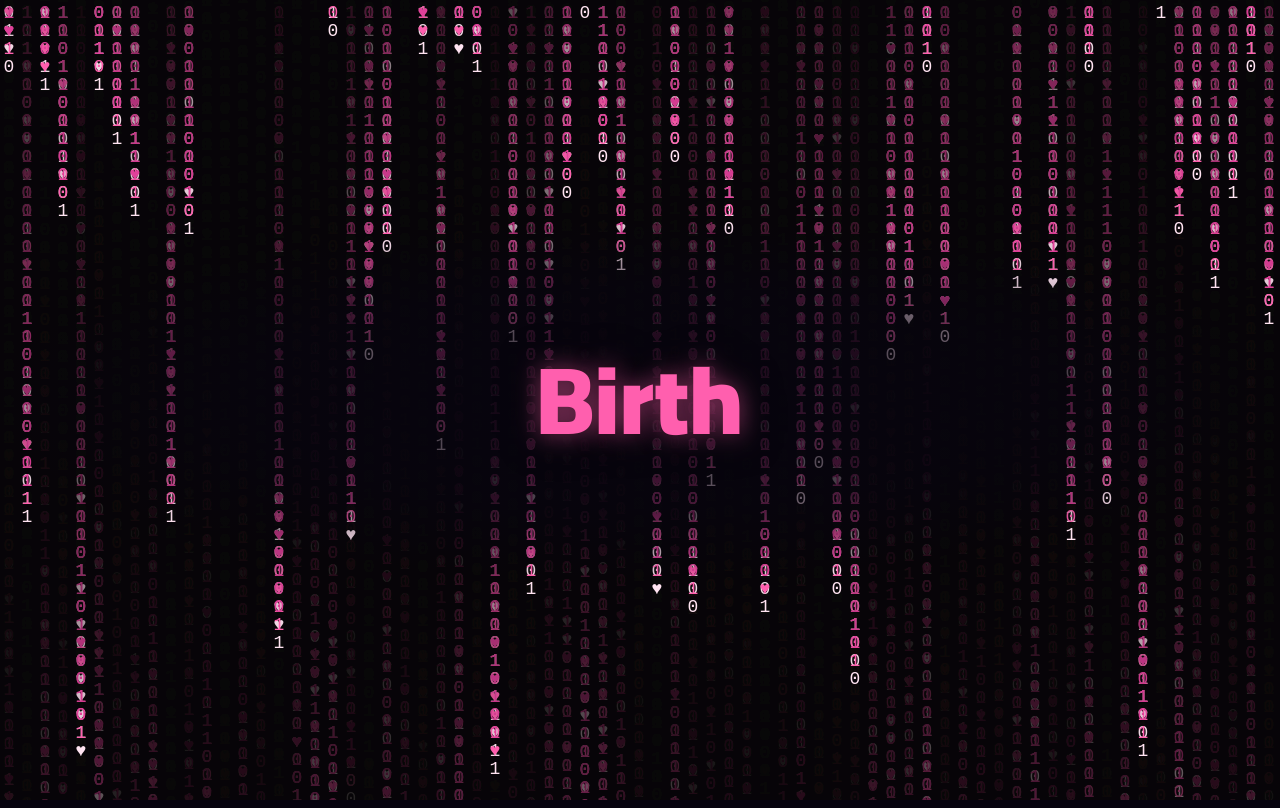
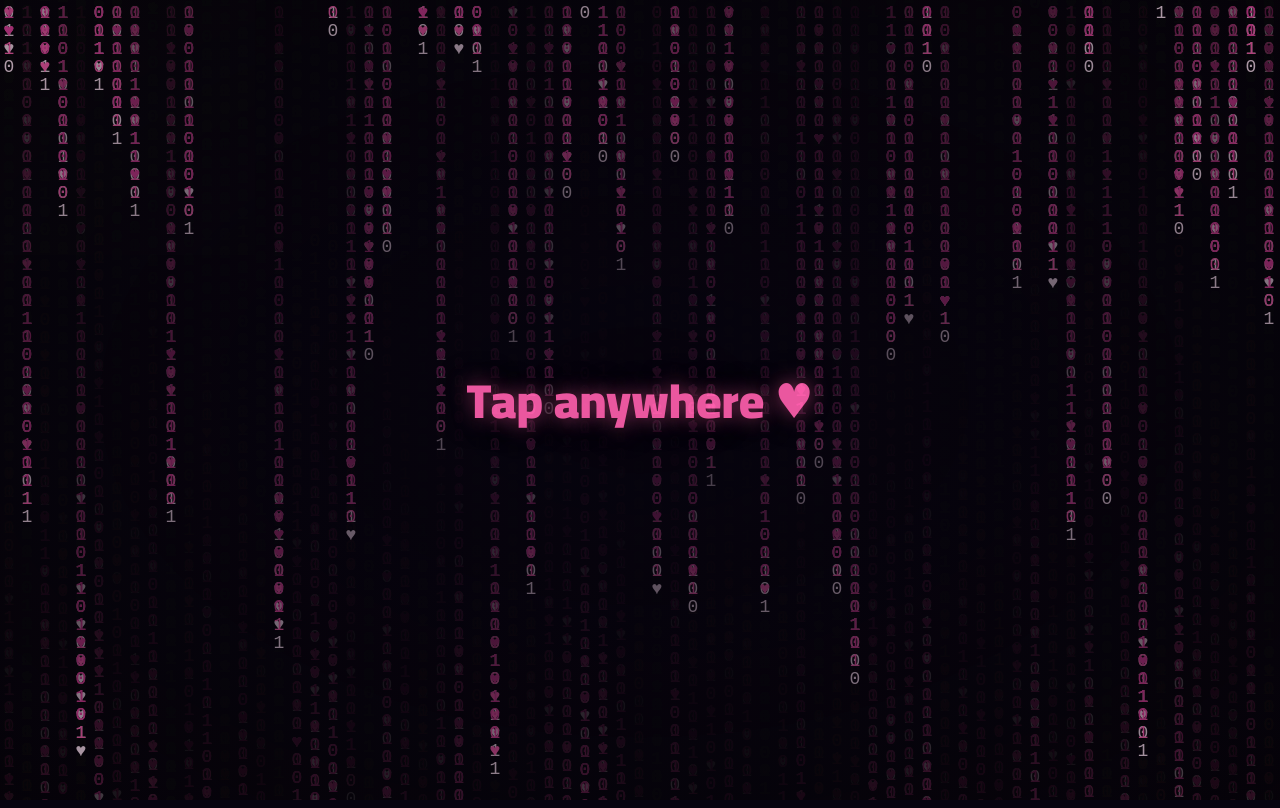
Before and after one commit to sdu2/hana, a plain HTML site: page index.html in a window 1280 px wide. Drawn offline with Linux system fonts and the light colour scheme.

Commit message:
Update index.html

```diff
--- a/index.html
+++ b/index.html
@@ -1,5 +1,9 @@
-<!doctype html><html><head><meta charset=utf8><meta name=viewport content="width=device-width,initial-scale=1,viewport-fit=cover"><style>:root{color-scheme:light;box-sizing:border-box;padding-top:env(safe-area-inset-top,0px);padding-bottom:env(safe-area-inset-bottom,0px)}html{scroll-padding-top:env(safe-area-inset-top,0px)}body{margin:0;padding:0;font:14px -apple-system,BlinkMacSystemFont,sans-serif;background:#fff;color:#000}img{max-width:100%}[hidden]:not([hidden=until-found i]){display:none!important}</style></head><body>
-<title>هنوني</title>
+<!doctype html>
+<html lang="en">
+<head>
+<meta charset="utf-8">
+<meta name="viewport" content="width=device-width, initial-scale=1, viewport-fit=cover">
+<title>Happy Birthday Hanonyy</title>
 <meta name="claude:viewport-fit-sides" content="cover">
 <link rel="preconnect" href="https://fonts.googleapis.com">
 <link rel="stylesheet" href="https://fonts.googleapis.com/css2?family=Cairo:wght@900&display=swap">
@@ -48,18 +52,25 @@ canvas { position: absolute; inset: 0; width: 100%; height: 100%; display: block
 #replay.show { opacity: 1; pointer-events: auto; }
 #replay:focus-visible { outline: 2px solid var(--pink); outline-offset: 4px; }
 @media (prefers-reduced-motion: reduce) { #big.heart span { animation: pop .01s both; } }
+#startBtn { position: absolute; inset: 0; z-index: 5; width: 100%; background: radial-gradient(ellipse at center, rgba(7,4,15,.9) 0%, rgba(7,4,15,.55) 60%, rgba(7,4,15,.3) 100%); color: var(--pink); border: 0;
+  font: 900 clamp(28px, 8vw, 48px) var(--font-display); text-shadow: 0 0 20px var(--glow), 0 0 6px #000, 0 0 30px #000; cursor: pointer; }
+@keyframes hint { 50% { opacity: .8; } }
+#startBtn { animation: hint 1.8s ease-in-out infinite; }
 </style>
 
-<div id="app" dir="rtl">
+</head>
+<body>
+<div id="app" dir="ltr">
   <canvas id="rain"></canvas>
   <div id="big" aria-live="polite"></div>
-  <button id="replay" type="button">إعادة</button>
+  <button id="replay" type="button">Replay</button>
+  <button id="startBtn" type="button">Tap anywhere ♥</button>
 </div>
 
 <script>
 (function () {
   const WORDS = ["Happy", "Birth", "Day"];
-  const NAME = "Hanonyyy 💜🫶 ";
+  const NAME = "Hanonyy 💜🫶";
 
   const $ = (id) => document.getElementById(id);
   const app = $("app"), rain = $("rain"), big = $("big"), replay = $("replay");
@@ -108,10 +119,33 @@ canvas { position: absolute; inset: 0; width: 100%; height: 100%; display: block
     await sleep(1800); if (me !== token) return;
     replay.classList.add("show");
   }
-  replay.addEventListener("click", start);
   window.addEventListener("resize", fit);
-  fit(); requestAnimationFrame(draw); start();
+
+  /* ===== Song ===== */
+  const START_AT = 3;   // second where "3" is said inside the clip (e.g. 1:05 = 65)
+  const LEAD = 0.7;     // keep as is: page waits this long before showing "3"
+  const seekTime = Math.max(0, START_AT - LEAD);
+  const btn = $("startBtn");
+  const audio = new Audio("https://f.top4top.io/m_3971t1ux41.mp3");
+  audio.preload = "auto"; audio.loop = true;
+  let beginRef = null;
+
+  function go() {
+    let done = false;
+    const begin = () => { if (done) return; done = true; beginRef = null; start(); };
+    beginRef = begin;
+    try {
+      audio.currentTime = seekTime;
+      const pr = audio.play();
+      if (pr && pr.catch) pr.catch(begin);
+    } catch (e) { begin(); return; }
+    setTimeout(begin, 2500);
+  }
+  audio.addEventListener("playing", () => { if (beginRef) beginRef(); });
+  btn.addEventListener("click", () => { btn.remove(); go(); });
+  replay.addEventListener("click", go);
+  fit(); requestAnimationFrame(draw);
 })();
 </script>
-
-</body></html>
+</body>
+</html>
```
